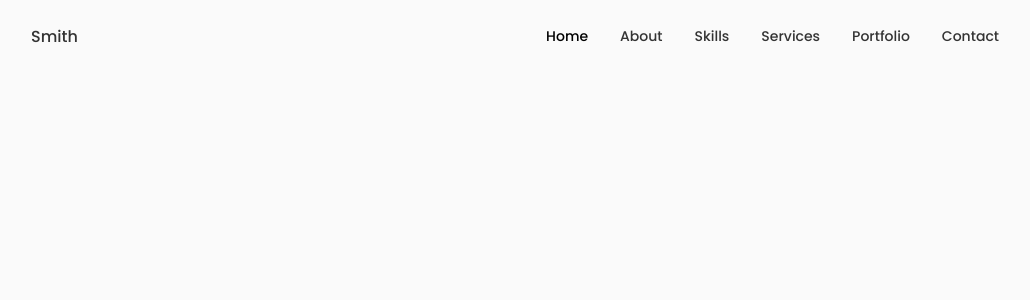
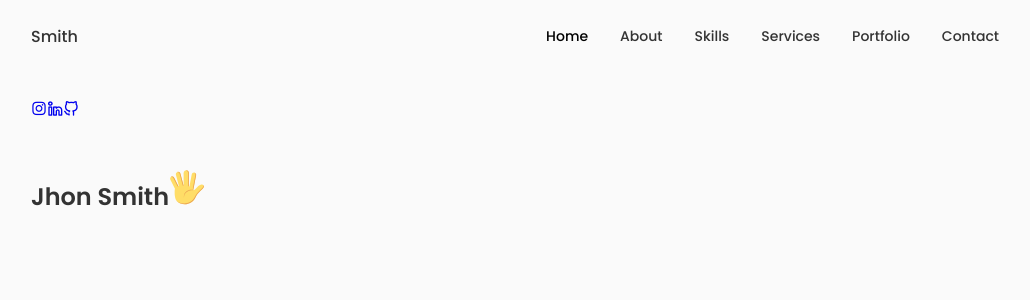
Before and after one commit to Nelithhh/Nelith-Portfolio, a React (Vite) app: page / in a window 1280 px wide. Shown: the top 300 px of the page, without its empty margins (125-1155 px from the left). Built offline with nearby package versions, Linux system fonts and the light colour scheme.

Commit message:
Created components
Home.jsx
Home.css
Social.jsx
Data.jsx

```diff
--- a/src/App.jsx
+++ b/src/App.jsx
@@ -1,12 +1,17 @@
 import { useState } from 'react'
 import './App.css';
 import Header from './components/header/Header';
+import Home from './components/home/Home';
 
 function App() {
 
   return (
     <>
       <Header />
+
+      <main className='main'>
+        <Home />
+      </main>
     </>
   )
 }
--- /dev/null
+++ b/src/components/home/Data.jsx
@@ -0,0 +1,61 @@
+import React from 'react'
+
+function Data() {
+  return (
+    <div className="home__data">
+        <h1 className="home__title">Jhon Smith
+        <svg
+                  width="36"
+                  height="36"
+                  viewBox="0 0 48 48"
+                  fill="none"
+                  xmlns="http://www.w3.org/2000/svg"
+                  class="home__hand"
+                >
+                  <path
+                    d="M25.4995 32.0305L31.3495 33.1555L36.1495 8.48051C36.4495 6.83051 35.3995 5.18051 33.8245 4.88051C32.1745 4.58051 30.5995 5.70551 30.2995 7.35551L25.4995 32.0305Z"
+                    fill="#FFDD67"
+                  ></path>
+                  <path
+                    d="M33.8996 4.88018C33.6746 4.80518 33.5246 4.80518 33.2996 4.80518C34.6496 5.33018 35.3996 6.75518 35.0996 8.25518L30.2996 32.9302L31.3496 33.1552L36.1496 8.48018C36.5246 6.75518 35.4746 5.18018 33.8996 4.88018Z"
+                    fill="#EBA352"
+                  ></path>
+                  <path
+                    d="M19.4995 32.7802H26.5495V5.55518C26.5495 3.53018 24.9745 1.80518 23.0245 1.80518C21.1495 1.80518 19.4995 3.45518 19.4995 5.55518V32.7802Z"
+                    fill="#FFDD67"
+                  ></path>
+                  <path
+                    d="M23.0995 1.80518C22.9495 1.80518 22.7245 1.80518 22.5745 1.88018C24.2995 2.18018 25.5745 3.68018 25.5745 5.55518V32.8552H26.6245V5.55518C26.6245 3.45518 25.0495 1.80518 23.0995 1.80518Z"
+                    fill="#EBA352"
+                  ></path>
+                  <path
+                    d="M15.7495 32.7054L21.7495 31.1304L15.2245 6.30541C14.7745 4.58041 13.0495 3.53041 11.3995 3.90541C9.74948 4.35541 8.77448 6.08041 9.22448 7.80541L15.7495 32.7054Z"
+                    fill="#FFDD67"
+                  ></path>
+                  <path
+                    d="M11.3995 3.90541L10.9495 4.13041C12.4495 4.05541 13.7995 5.03041 14.2495 6.60541L20.7745 31.4304L21.8245 31.1304L15.2245 6.30541C14.7745 4.58041 13.0495 3.53041 11.3995 3.90541Z"
+                    fill="#EBA352"
+                  ></path>
+                  <path
+                    d="M2.99937 10.355C1.57437 11.03 1.12437 12.83 1.87437 14.33L11.7744 34.055L16.7994 31.505L6.89937 11.78C6.14937 10.28 4.42437 9.68 2.99937 10.355Z"
+                    fill="#FFDD67"
+                  ></path>
+                  <path
+                    d="M2.99956 10.355C2.84956 10.43 2.69956 10.505 2.54956 10.655C3.82456 10.28 5.24956 10.955 5.92456 12.305L15.8246 32.03L16.7996 31.58L6.89956 11.78C6.14956 10.28 4.42456 9.68 2.99956 10.355Z"
+                    fill="#EBA352"
+                  ></path>
+                  <path
+                    d="M46.2744 22.2801C45.0744 19.9551 41.3244 20.1051 37.4994 24.3051C34.7994 27.2301 34.2744 28.2051 31.5744 28.1301V25.0551C31.5744 25.0551 25.7994 20.7801 14.3244 22.7301C14.3244 22.7301 7.79945 23.6301 7.79945 27.0801C7.79945 27.0801 6.67445 35.4051 8.99945 40.6551C12.4494 48.4551 30.1494 50.4801 35.6994 37.2051C36.8244 34.5801 39.0744 32.6301 41.0994 30.1551C43.4244 27.1551 47.5494 24.7551 46.2744 22.2801Z"
+                    fill="#FFDD67"
+                  ></path>
+                  <path
+                    d="M46.2745 22.28C46.0495 21.83 45.7495 21.53 45.3745 21.23C45.4495 21.305 45.5245 21.38 45.5245 21.53C46.7995 24.08 42.6745 26.405 40.1995 29.405C38.1745 31.88 35.9245 33.83 34.7995 36.455C29.9995 47.93 16.0495 47.93 10.1995 42.68C15.5245 48.68 30.5245 49.28 35.5495 37.205C36.6745 34.58 38.9245 32.63 40.9495 30.155C43.4245 27.155 47.5495 24.755 46.2745 22.28ZM32.3245 28.13C27.4495 26.33 18.7495 29.63 19.9495 38.405C19.9495 30.23 27.3745 28.205 31.4245 28.205C32.0245 28.13 32.3245 28.13 32.3245 28.13Z"
+                    fill="#EBA352"
+                  ></path>
+        </svg>
+        </h1>
+    </div>
+  )
+}
+
+export default Data
--- /dev/null
+++ b/src/components/home/Home.jsx
@@ -0,0 +1,23 @@
+import React from 'react';
+import "./Home.css";
+import Social from './Social';
+import Data from './Data';
+
+
+function Home() {
+  return (
+    <section className="home section" id='home'>
+        <div className="home__container container grid">
+            <div className="home__content grid">
+                <Social />
+
+                <div className="home__img"></div>
+
+                <Data />
+            </div>
+        </div>
+    </section>
+  )
+}
+
+export default Home
--- /dev/null
+++ b/src/components/home/Social.jsx
@@ -0,0 +1,21 @@
+import React from 'react'
+
+function Social() {
+  return (
+    <div className="home__social">
+        <a href="https://www.instagram.com/nelithhhh/" className="home__social-icon" target='_blank'>
+            <i class="uil uil-instagram"></i>
+        </a>
+
+        <a href="https://www.linkedin.com/in/nelith-karunarathne-a32b5a186/" className="home__social-icon" target='_blank'>
+            <i class="uil uil-linkedin-alt"></i>
+        </a>
+
+        <a href="https://github.com/Nelithhh" className="home__social-icon" target='_blank'>
+            <i class="uil uil-github-alt"></i>
+        </a>
+    </div>
+  )
+}
+
+export default Social
```
Also changed, not shown: src/components/home/Home.css (added).
